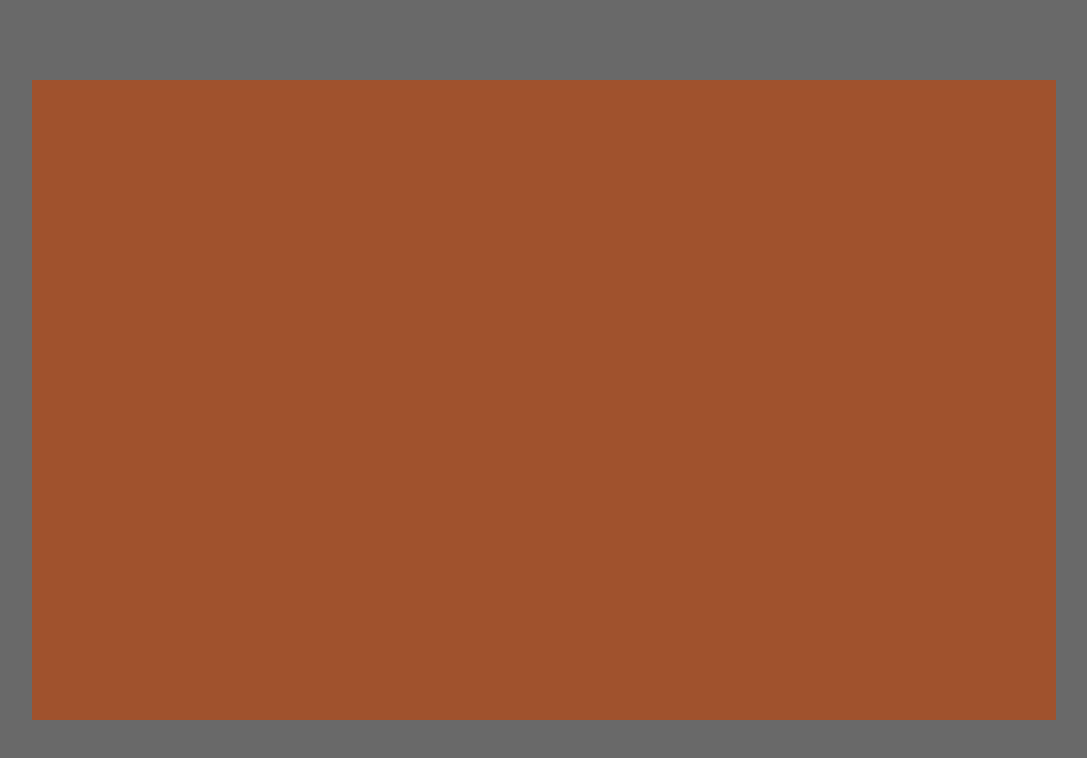
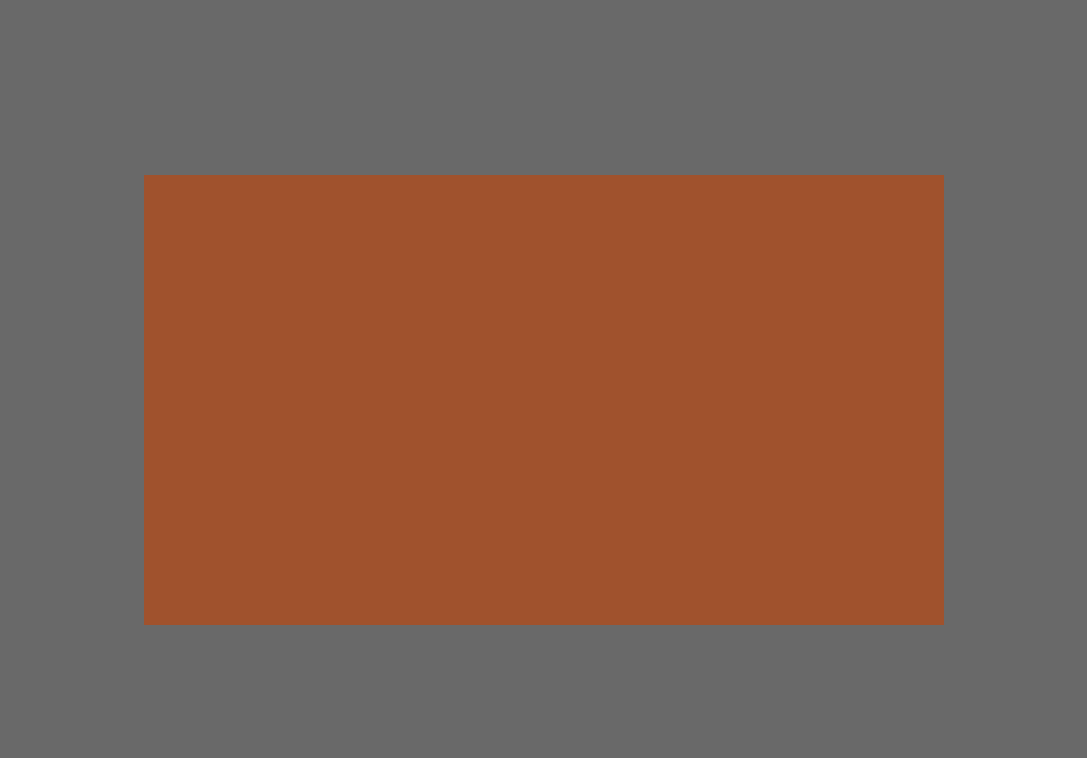
Before and after one commit to LeifMessinger/node-simple-server, a plain HTML site: page index.html in a window 1280 px wide. Shown: the whole page, without its empty margins (96-1183 px from the left). Drawn offline with Linux system fonts and the light colour scheme.

Commit message:
Fixed bug

```diff
--- a/index.html
+++ b/index.html
@@ -24,8 +24,9 @@
 		<br>
 		<script>
 			var screen = document.getElementById('screen');
-			var scale = {x:.8,y:.8};//How large a 1x1 room is compared to the screen percent
-			var roomSize = {x:1,y:1};//Size compared to a normal room
+			var zoom = {x:1,y:1};//{x:.8,y:.8};//How large a 1x1 room is compared to the screen percent
+      var screenScale = 1;
+			var roomSize = {x:1,y:0.5625};//Size of a normal room
 			var ctx = screen.getContext("2d");
 			var backgroundColor = "dimgray";
 			var thisRoomIsBigEnoughForTheBothOfUs = {x:0,y:0};//single room, x and y are pos on map
@@ -48,6 +49,7 @@
 					y = win.innerHeight|| docElem.clientHeight|| body.clientHeight;
 				screen.height = y;
 				screen.width = x;
+        screenScale = Math.min(x,y);
 				draw();
 			};
 			if(window.addEventListener) { //change canvas size when resized
@@ -66,8 +68,9 @@
 				console.log(room);
 			}
 			function makeRoom(pos/*{x:1,y:1}*/){
-				roomWidth = scale.x*roomSize.x*screen.width;
-				roomHeight = scale.y*roomSize.y*screen.height;
+				let aspectRatio = screen.width/screen.height,
+          roomWidth = zoom.x*roomSize.x*screenScale
+          roomHeight = zoom.y*roomSize.y*screenScale
 				roomPos = {x:(screen.width/2) - (roomWidth/2) + (pos.x*roomWidth),y:(screen.height/2) - (roomHeight/2) + (pos.y*roomHeight)}; //screen pos
 				return {pos:roomPos,scale:{x:roomWidth,y:roomHeight}}; //Pos, size room
 			}
--- a/server.js
+++ b/server.js
@@ -2,7 +2,8 @@ console.log('Starting...');
 var http = require('http');
 var sauce = require(__dirname + '/simple-server');
 var server = http.createServer(sauce.http);
-server.listen(8080);
+const port = process.env.PORT || 8000;
+server.listen(port);
 console.log('Started...');
 /*var http = require('http');
 var fs = require('fs');
```
Also changed, not shown: 1 other file.
